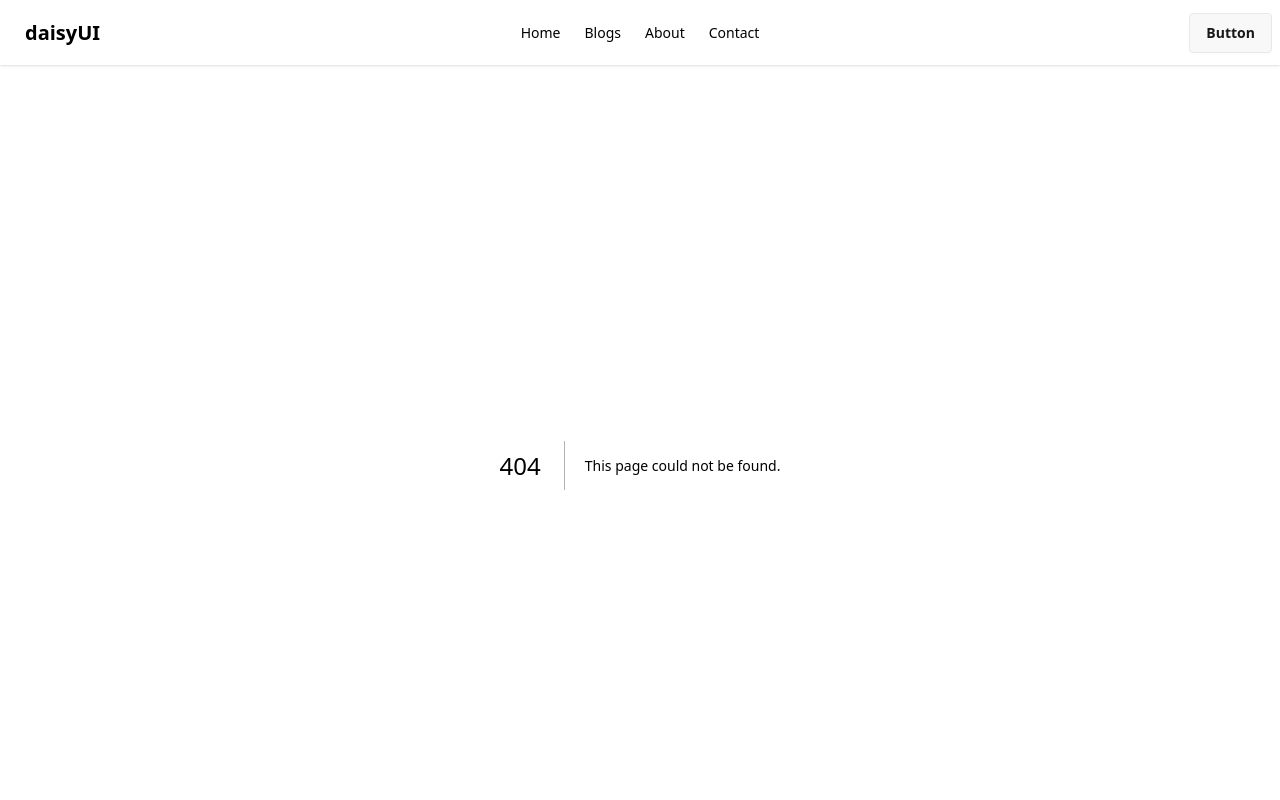
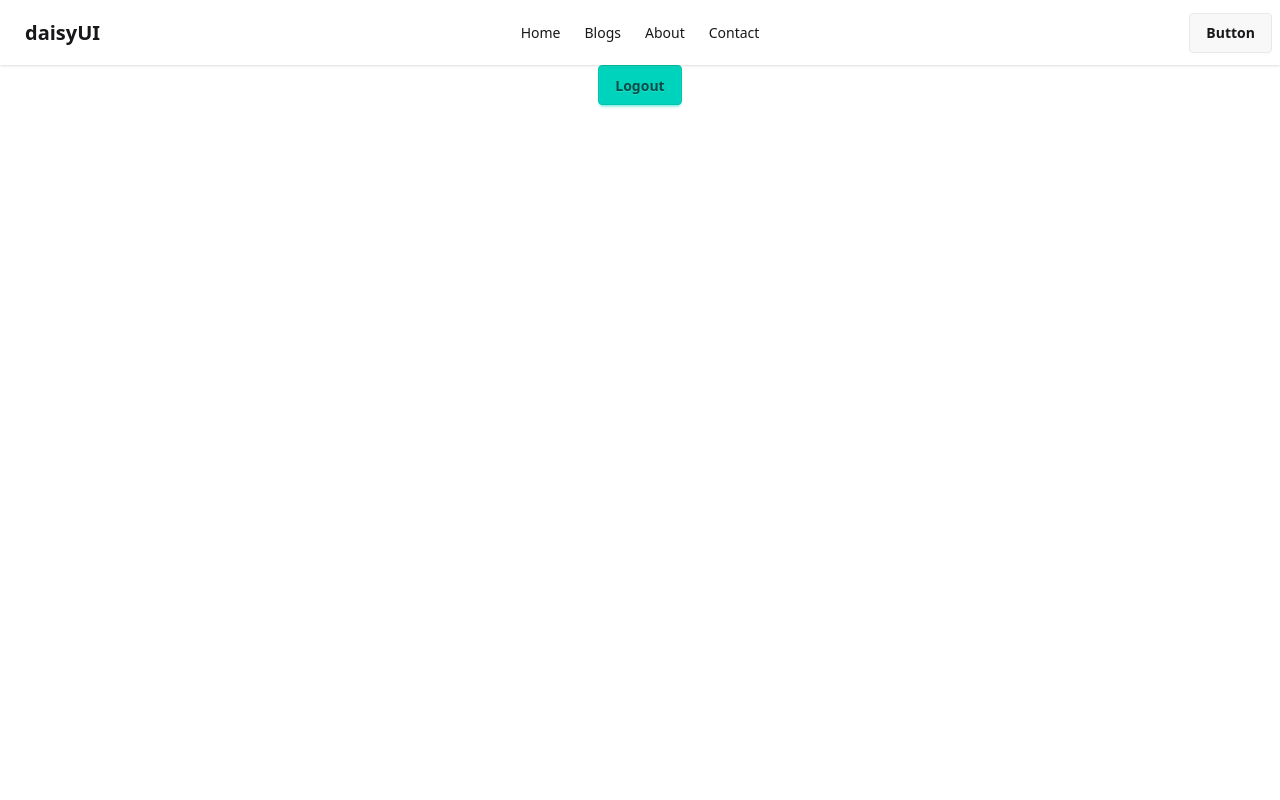
Before and after one commit to rubaiiyat/Nextjs-Layouts-and-Navigation, a Next.js app: page /logout in a window 1280 px wide. Before the commit this address had no page. Shown: the top 800 px of the page. Built offline with nearby package versions, Linux system fonts and the light colour scheme.

Commit message:
advance navigation

```diff
--- /dev/null
+++ b/app/logout/page.tsx
@@ -0,0 +1,20 @@
+"use client";
+
+import { useRouter } from "next/navigation";
+
+const page = () => {
+  const router = useRouter();
+  const handleLogout = () => {
+    console.log("Logout");
+    router.push("/");
+  };
+  return (
+    <div className="flex justify-center">
+      <button className="btn btn-accent" onClick={handleLogout}>
+        Logout
+      </button>
+    </div>
+  );
+};
+
+export default page;
```
